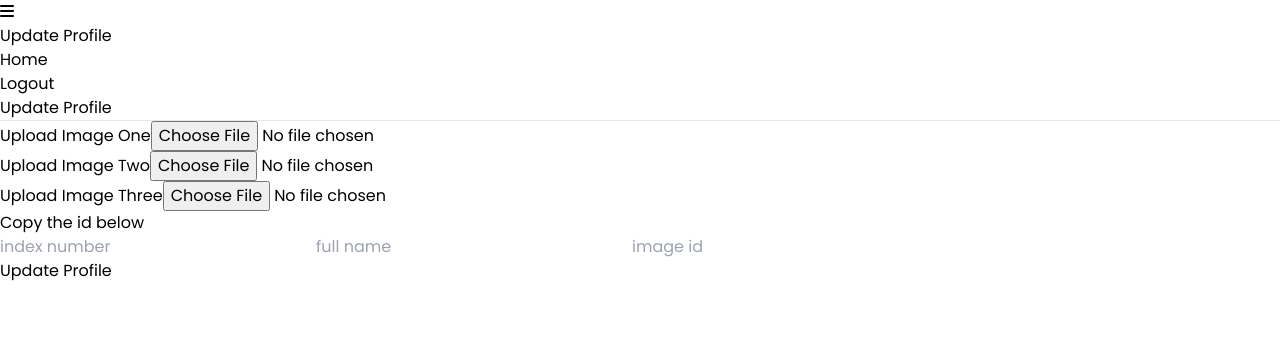
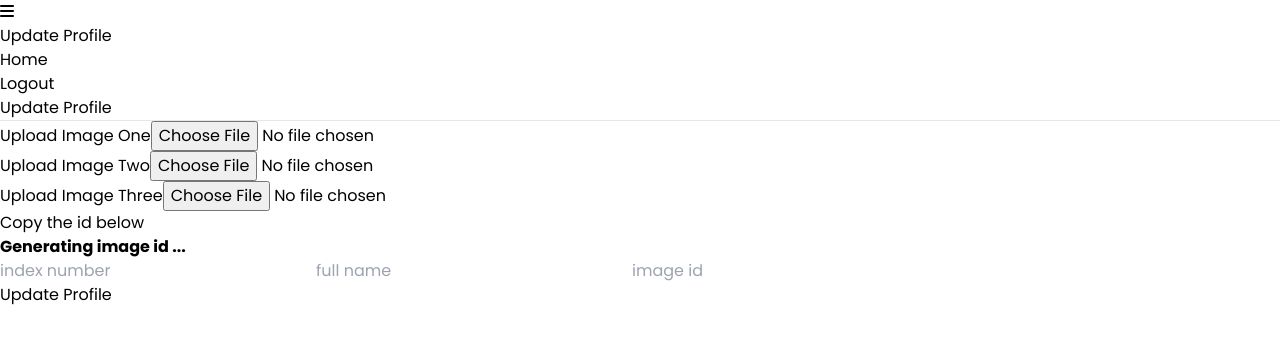
Before and after one commit to amgenious/attendance_student, a React (Vite) app: page /updateprofile in a window 1280 px wide. Shown: the top 344 px of the page. Built offline with nearby package versions, Linux system fonts and the light colour scheme.

Commit message:
added loading text when waiting for the image id

```diff
--- a/src/components/takeattendance/index.jsx
+++ b/src/components/takeattendance/index.jsx
@@ -37,9 +37,7 @@ export const Takeattendanceindex = () => {
   }
 }
 
-function home (){
-  history('/lastpage');
-}
+
 
 
 
@@ -130,7 +128,7 @@ function home (){
 
           </table>
           <div className='px-8 py-4 bg-black text-white text-center mt-3 w-full rounded-xl cursor-pointer hover:bg-white hover:text-black hover:shadow-lg'>
-                <button onClick={home}>Submit</button>
+               <Link to={"/lastpage"}><button>Submit</button> </Link>
                     </div>
                 </>
                     ))
--- a/src/components/updateprofilescreen/index.jsx
+++ b/src/components/updateprofilescreen/index.jsx
@@ -4,6 +4,7 @@ import axios from "axios"
 import { Link, useNavigate } from "react-router-dom";
 
 export const UpdateProfileindex = () => {
+  const [isLoading, setIsLoading] = useState(true);
   const [data, setData] = useState([]);
   const history = useNavigate()
   const [indexnumber, setIndexNumber] = useState('')
@@ -85,7 +86,15 @@ export const UpdateProfileindex = () => {
               </div>
               <div>
                 <p>Copy the id below</p>
-                <p>{JSON.stringify(data.id)}</p>
+
+                <p>
+                  {
+                    isLoading ? (
+                      <p><b>Generating image id ...</b></p>
+                    ) :
+                  JSON.stringify(data.id)
+                  }
+                  </p>
               </div>
             </div>
 
```
